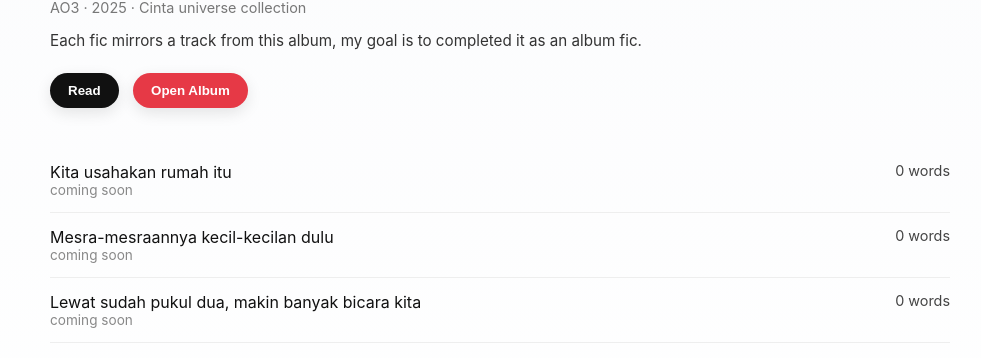
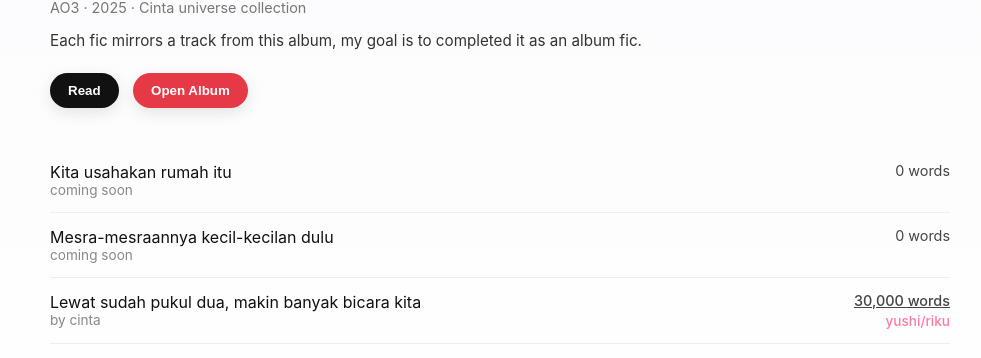
Before and after one commit to 54x286/MASPF, a plain HTML site: page index.html in a window 1280 px wide. Shown: the part 425-783 px from the top of the page, without its empty margins (140-1121 px from the left). Drawn offline with Linux system fonts and the light colour scheme.

Commit message:
Add fic link for Lewat sudah pukul dua track

```diff
--- a/index.html
+++ b/index.html
@@ -106,8 +106,14 @@
           <div class="track-meta"><span class="track-words">0 words</span></div>
         </li>
         <li data-song="https://open.spotify.com/intl-id/track/5ny9oRP16qNgiOBxga2Dfv?si=17c66247321e47b0">
-          <div class="track-details"><span>Lewat sudah pukul dua, makin banyak bicara kita</span><span class="track-author">coming soon</span></div>
-          <div class="track-meta"><span class="track-words">0 words</span></div>
+          <div class="track-details">
+            <span>Lewat sudah pukul dua, makin banyak bicara kita</span>
+            <span class="track-author">by cinta</span>
+          </div>
+          <div class="track-meta">
+            <span class="track-words"><a href="https://archiveofourown.org/works/72959451?view_full_work=true" target="_blank" rel="noopener">30,000 words</a></span>
+            <span class="track-pairing">yushi/riku</span>
+          </div>
         </li>
         <li data-song="https://open.spotify.com/intl-id/track/71ZLnmvl1AUO0gqWvhPBw2?si=486bcf80341f4fd7">
           <div class="track-details"><span>Dari planet lain</span><span class="track-author">coming soon</span></div>
```
